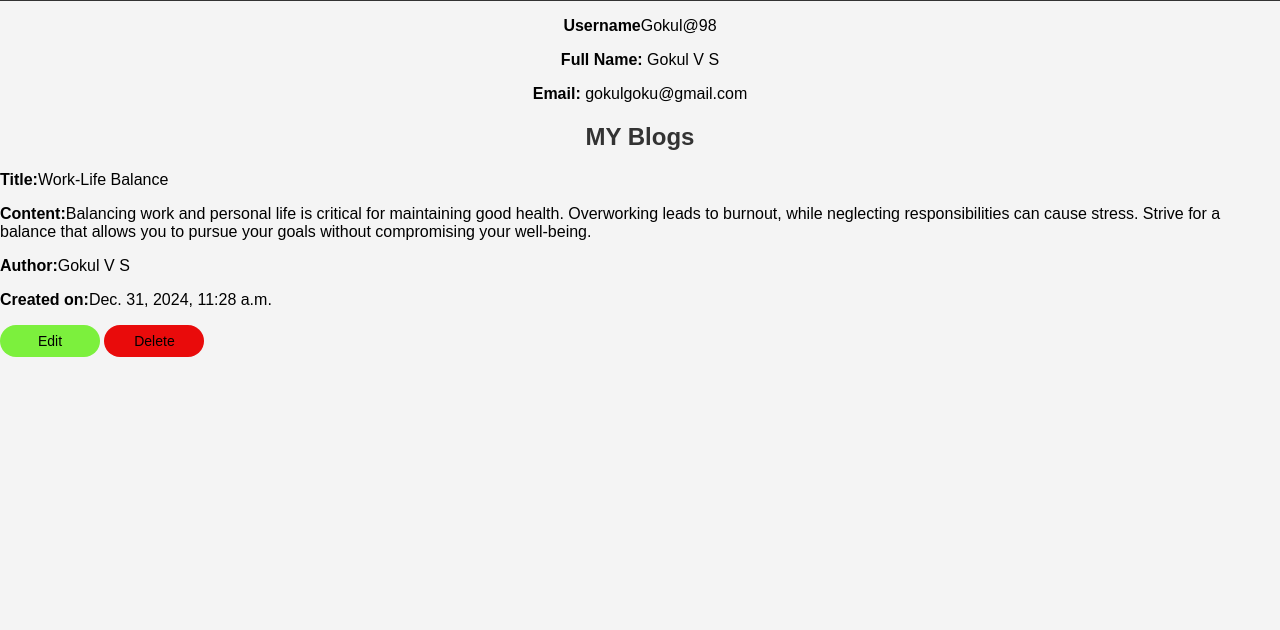
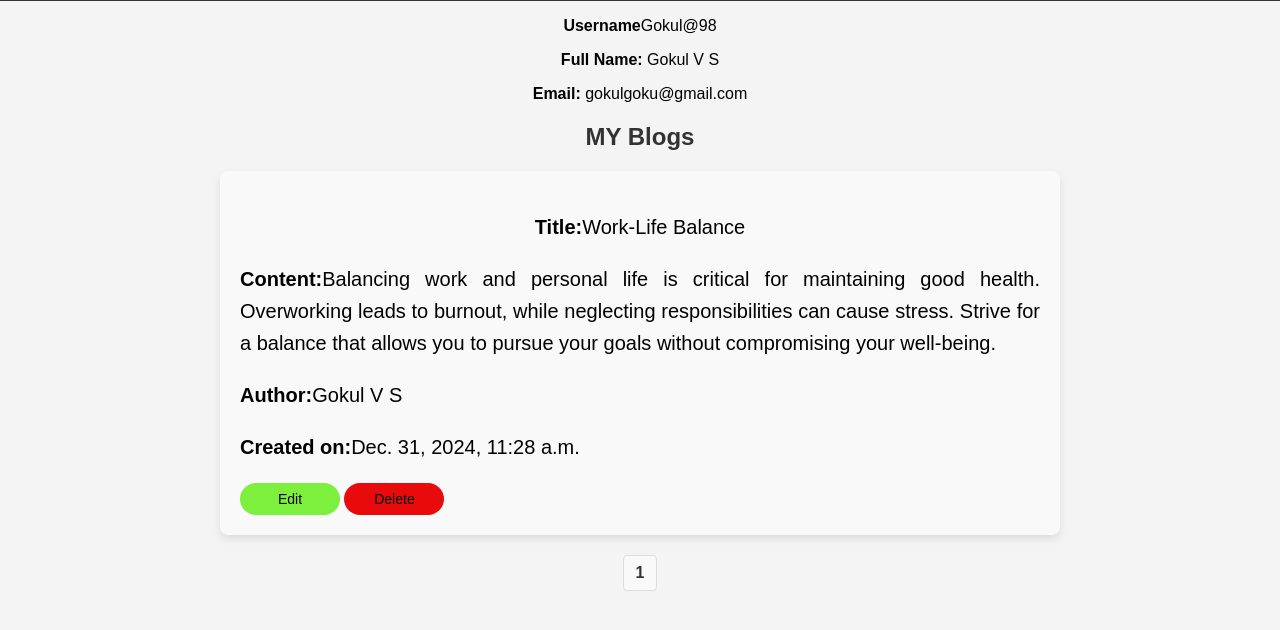
Before and after one commit to Gokul-VS-Kannan/blog_app, a Django app: page /profile in a window 1280 px wide. Shown: the part 47-677 px from the top of the page. Run offline with Django 5.2, Linux system fonts and the light colour scheme; a user stored in the database is signed in; data comes from the database, SQL or seed files in the repository; both versions use the stored data as it was after the commit.

Commit message:
Implemented pagiunation

```diff
--- a/blog_project/blog_app/views.py
+++ b/blog_project/blog_app/views.py
@@ -5,6 +5,7 @@ from django.contrib.auth import authenticate,login,logout
 from django.contrib.auth.decorators import login_required
 from .models import BlogPost
 from .forms import BlogPostForm
+from django.core.paginator import Paginator
 
 # Create your views here.
 
@@ -102,8 +103,17 @@ def profile(request):
         return redirect('login_view')
     # fetching the data of loged in user from User table
     user=User.objects.get(username=request.user.username)
+    # initialise the page number to one as default
+    page=1
+    # get page number
+    if request.GET:
+        page = request.GET.get('page',1)
     blog=BlogPost.objects.filter(user=request.user)
+    # loding paginator
+    blog_paginator=Paginator(blog,1)
+    blog=blog_paginator.get_page(page)
     return render(request, 'profile.html', {'user': user,'blog':blog})
+
 
 @login_required
 def blogform(request):
--- a/blog_project/templates/profile.html
+++ b/blog_project/templates/profile.html
@@ -93,6 +93,48 @@
             text-decoration: none;
             color: black;
         }
+        .blog{
+            margin: 20px auto;
+            max-width: 800px;
+            padding: 20px;
+            background-color: #f9f9f9;
+            border-radius: 8px;
+            box-shadow: 0 4px 8px rgba(0, 0, 0, 0.1);
+        }
+        .blog p{
+            font-size: 20px;
+            line-height: 1.6;
+            text-align: justify;
+        }
+        .blog .title{
+            text-align: center;
+        }
+        .pag_btn {
+            display: flex;
+            justify-content: center;
+            align-items: center;
+            margin: 20px 0;
+            gap: 10px;
+        }
+        .pag_btn a {
+            text-decoration: none;
+            color: #333;
+            font-size: 16px;
+            padding: 8px 12px;
+            border: 1px solid #ddd;
+            border-radius: 4px;
+            background-color: #f9f9f9;
+        }
+        .pag_btn a:hover {
+            background-color: #7cf03d;
+            color: white;
+            border-color: #7cf03d;
+        }
+
+        .pag_btn a span {
+            display: inline-block;
+            font-weight: bold;
+        }
     </style>
 </head>
 <body>
@@ -115,13 +157,27 @@
     <div>
         <h2>MY Blogs</h2>
             {% for i in blog%}
-            <P><strong>Title:</strong>{{ i.title }}</P>
-            <p><strong>Content:</strong>{{ i.content }}</p>
-            <p><strong>Author:</strong>{{ i.get_user_full_name }}</p>
-            <p><strong>Created on:</strong>{{ i.created_on }}</p>
-            <button class="btn-edit"><a href="{% url 'edit_blog' i.id %}">Edit</a></button>
-            <button class="btn-delete"><a href="{% url 'delete_blog' i.id %}">Delete</a></button>
+            <div class="blog">
+                <P class="title"><strong>Title:</strong>{{ i.title }}</P>
+                <p><strong>Content:</strong>{{ i.content }}</p>
+                <p><strong>Author:</strong>{{ i.get_user_full_name }}</p>
+                <p><strong>Created on:</strong>{{ i.created_on }}</p>
+                <button class="btn-edit"><a href="{% url 'edit_blog' i.id %}">Edit</a></button>
+                <button class="btn-delete"><a href="{% url 'delete_blog' i.id %}">Delete</a></button>
+            </div>
             {% endfor %}
+    </div>
+
+    <div class="pag_btn">
+        {% if blog.has_previous %}
+        <a href="?page={{ blog.previous_page_number }}"><span><<</span></a>
+        {% endif %}
+        {% for i in blog.paginator.page_range %}
+        <a href="?page={{i}}"><span>{{i}}</span></a>
+        {% endfor %}
+        {% if blog.has_next %}
+        <a href="?page={{ blog.next_page_number }}"><span>>></span></a>
+        {% endif %}
     </div>
 
 </body>
```
Also changed, not shown: blog_project/db.sqlite3.
